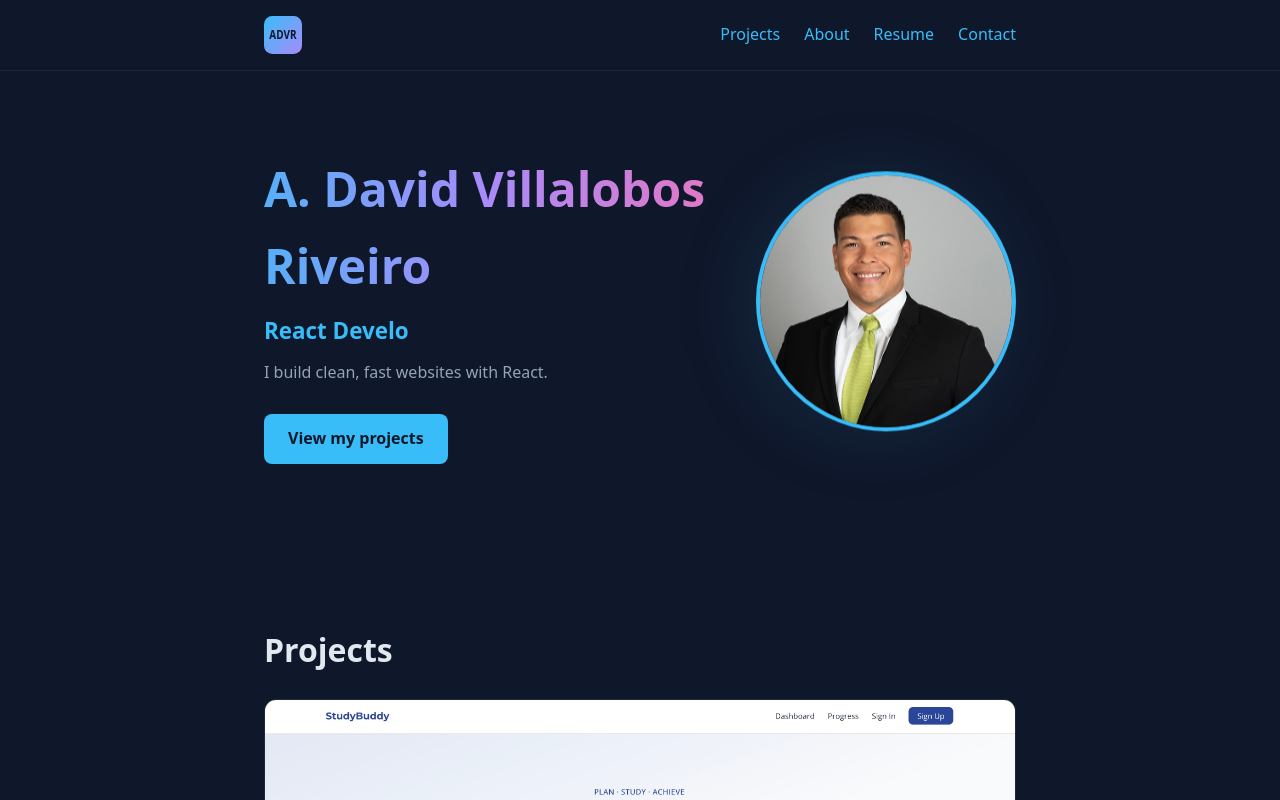
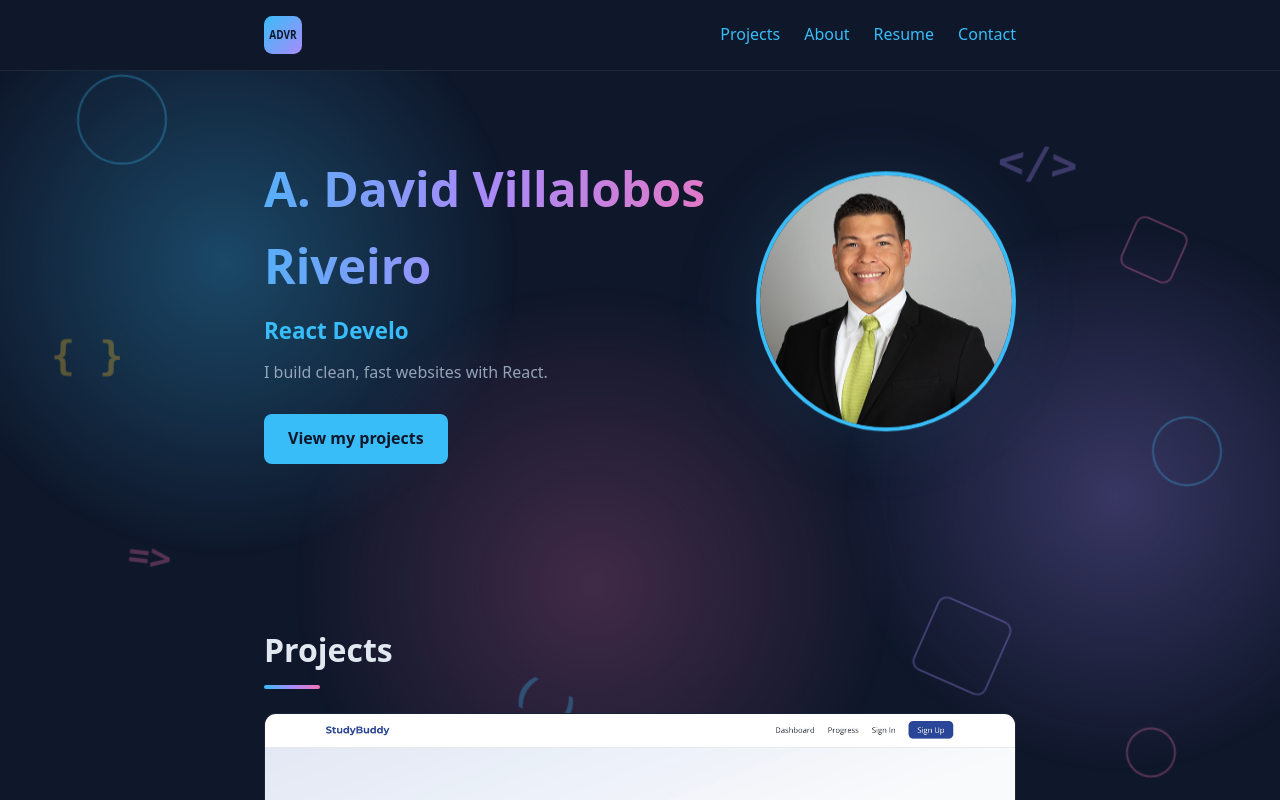
Before and after one commit to adonaivillalobos/adonai_dev, a React (Vite) app: page / in a window 1280 px wide. Shown: the top 800 px of the page. Built offline with nearby package versions, Linux system fonts and the light colour scheme.

Commit message:
New background and design

```diff
--- a/src/App.jsx
+++ b/src/App.jsx
@@ -1,3 +1,4 @@
+import Background from './components/Background'
 import Navbar from './components/Navbar'
 import Hero from './components/Hero'
 import Projects from './components/Projects'
@@ -10,6 +11,7 @@ import Reveal from './components/Reveal'
 function App() {
   return (
     <>
+      <Background />
       <Navbar />
       <main>
         <Hero />
--- /dev/null
+++ b/src/components/Background.jsx
@@ -0,0 +1,44 @@
+const shapes = [
+  { kind: 'ring', top: '10%', left: '6%', size: 90, color: '#38bdf8', dur: 24, delay: 0 },
+  { kind: 'code', text: '</>', top: '18%', left: '78%', size: 44, color: '#a78bfa', dur: 20, delay: -4 },
+  { kind: 'square', top: '30%', left: '88%', size: 56, color: '#f472b6', dur: 28, delay: -8 },
+  { kind: 'code', text: '{ }', top: '42%', left: '4%', size: 40, color: '#fbbf24', dur: 26, delay: -2 },
+  { kind: 'ring', top: '55%', left: '90%', size: 70, color: '#38bdf8', dur: 30, delay: -12 },
+  { kind: 'code', text: '=>', top: '68%', left: '10%', size: 36, color: '#f472b6', dur: 22, delay: -6 },
+  { kind: 'square', top: '78%', left: '72%', size: 80, color: '#a78bfa', dur: 32, delay: -10 },
+  { kind: 'code', text: '( )', top: '88%', left: '40%', size: 38, color: '#38bdf8', dur: 24, delay: -14 },
+  { kind: 'code', text: '+', top: '6%', left: '45%', size: 34, color: '#fbbf24', dur: 18, delay: -3 },
+  { kind: 'ring', top: '92%', left: '88%', size: 50, color: '#f472b6', dur: 26, delay: -9 },
+]
+
+function Background() {
+  return (
+    <div className="bg" aria-hidden="true">
+      <div className="bg-blob b1" />
+      <div className="bg-blob b2" />
+      <div className="bg-blob b3" />
+      <div className="bg-shapes">
+        {shapes.map((shape, index) => {
+          const style = {
+            top: shape.top,
+            left: shape.left,
+            color: shape.color,
+            '--dur': `${shape.dur}s`,
+            '--delay': `${shape.delay}s`,
+            ...(shape.kind === 'code'
+              ? { fontSize: shape.size }
+              : { width: shape.size, height: shape.size }),
+          }
+
+          return (
+            <span key={index} className={`bg-shape ${shape.kind}`} style={style}>
+              {shape.kind === 'code' ? shape.text : null}
+            </span>
+          )
+        })}
+      </div>
+    </div>
+  )
+}
+
+export default Background
--- a/src/index.css
+++ b/src/index.css
@@ -1,3 +1,4 @@
+/* ===== Base ===== */
 * {
   box-sizing: border-box;
   margin: 0;
@@ -36,6 +37,16 @@ h2 {
   margin-bottom: 24px;
 }
 
+h2::after {
+  content: '';
+  display: block;
+  width: 56px;
+  height: 4px;
+  margin-top: 10px;
+  border-radius: 999px;
+  background: linear-gradient(90deg, #38bdf8, #a78bfa, #f472b6);
+}
+
 h3 {
   margin-bottom: 8px;
 }
@@ -54,13 +65,48 @@ a:hover {
   text-decoration: underline;
 }
 
-article {
-  background: #1e293b;
-  padding: 24px;
-  border-radius: 12px;
-  margin-bottom: 16px;
+::selection {
+  background: rgba(56, 189, 248, 0.35);
+  color: #ffffff;
 }
 
+/* ===== Background decorations ===== */
+body::before {
+  content: '';
+  position: fixed;
+  inset: -10%;
+  z-index: -1;
+  pointer-events: none;
+  background:
+    radial-gradient(600px circle at 10% 15%, rgba(56, 189, 248, 0.16), transparent 60%),
+    radial-gradient(500px circle at 90% 35%, rgba(167, 139, 250, 0.16), transparent 60%),
+    radial-gradient(650px circle at 20% 85%, rgba(244, 114, 182, 0.12), transparent 60%),
+    radial-gradient(500px circle at 85% 90%, rgba(56, 189, 248, 0.1), transparent 60%);
+  animation: drift 20s ease-in-out infinite alternate;
+}
+
+@keyframes drift {
+  from {
+    transform: translate3d(0, 0, 0) scale(1);
+  }
+  to {
+    transform: translate3d(-2%, 3%, 0) scale(1.08);
+  }
+}
+
+body::after {
+  content: '';
+  position: fixed;
+  inset: 0;
+  z-index: -1;
+  pointer-events: none;
+  background-image: radial-gradient(rgba(148, 163, 184, 0.2) 1px, transparent 1px);
+  background-size: 28px 28px;
+  -webkit-mask-image: radial-gradient(ellipse at center, #000 30%, transparent 80%);
+  mask-image: radial-gradient(ellipse at center, #000 30%, transparent 80%);
+}
+
+/* ===== Buttons ===== */
 .button {
   display: inline-block;
   background: #38bdf8;
@@ -69,11 +115,13 @@ article {
   border-radius: 8px;
   font-weight: 600;
   margin-top: 16px;
+  transition: transform 0.2s ease, background 0.2s ease;
 }
 
 .button:hover {
   background: #7dd3fc;
   text-decoration: none;
+  transform: translateY(-2px);
 }
 
 .button-outline {
@@ -87,6 +135,19 @@ article {
   color: #0f172a;
 }
 
+button.button {
+  border: none;
+  cursor: pointer;
+  font-size: 1rem;
+  justify-self: start;
+}
+
+.button:disabled {
+  opacity: 0.6;
+  cursor: not-allowed;
+}
+
+/* ===== Navbar ===== */
 .navbar {
   position: sticky;
   top: 0;
@@ -111,55 +172,17 @@ article {
 }
 
 .logo {
+  display: flex;
+  align-items: center;
   font-weight: 700;
   font-size: 1.2rem;
   color: #e2e8f0;
+  transition: transform 0.2s ease;
 }
 
-#about h3 {
-  margin-top: 24px;
-}
-
-.skills,
-.contact-links {
-  display: flex;
-  flex-wrap: wrap;
-  gap: 12px;
-  list-style: none;
-  margin-top: 12px;
-}
-
-.skills li {
-  background: #1e293b;
-  color: #e2e8f0;
-  padding: 6px 14px;
-  border-radius: 999px;
-  font-size: 0.9rem;
-}
-
-.contact-links a {
-  display: inline-block;
-  border: 1px solid #38bdf8;
-  padding: 10px 20px;
-  border-radius: 8px;
-}
-
-.contact-links a:hover {
-  background: #38bdf8;
-  color: #0f172a;
+.logo:hover {
+  transform: scale(1.06);
   text-decoration: none;
-}
-
-.resume-actions {
-  display: flex;
-  flex-wrap: wrap;
-  gap: 12px;
-}
-
-.footer {
-  text-align: center;
-  padding: 32px 24px;
-  border-top: 1px solid #1e293b;
 }
 
 .menu-button {
@@ -171,38 +194,38 @@ article {
   cursor: pointer;
 }
 
-@media (max-width: 600px) {
-  .menu-button {
-    display: block;
-  }
-
-  .navbar .nav-links {
-    display: none;
-    flex-direction: column;
-    gap: 0;
-    position: absolute;
-    top: 100%;
-    left: 0;
-    right: 0;
-    background: #0f172a;
-    border-bottom: 1px solid #1e293b;
-    padding: 8px 24px 16px;
-  }
-
-  .navbar .nav-links.open {
-    display: flex;
-  }
-
-  .navbar .nav-links li a {
-    display: block;
-    padding: 12px 0;
-  }
-}
+/* ===== Hero ===== */
 .hero {
   display: flex;
   align-items: center;
   justify-content: space-between;
   gap: 40px;
+  position: relative;
+  isolation: isolate;
+}
+
+.hero::before {
+  content: '';
+  position: absolute;
+  width: 280px;
+  height: 280px;
+  right: 0;
+  top: 50%;
+  transform: translateY(-50%);
+  background: radial-gradient(circle, rgba(56, 189, 248, 0.35), transparent 70%);
+  filter: blur(40px);
+  z-index: -1;
+  animation: glow 6s ease-in-out infinite;
+}
+
+@keyframes glow {
+  0%,
+  100% {
+    transform: translateY(-50%) scale(1);
+  }
+  50% {
+    transform: translateY(-60%) scale(1.15);
+  }
 }
 
 .hero-img {
@@ -211,29 +234,19 @@ article {
   object-fit: cover;
   border-radius: 50%;
   border: 4px solid #38bdf8;
+  animation: bob 5s ease-in-out infinite;
 }
 
-.skills li {
-  display: inline-flex;
-  align-items: center;
-  gap: 8px;
+@keyframes bob {
+  0%,
+  100% {
+    transform: translateY(0);
+  }
+  50% {
+    transform: translateY(-8px);
+  }
 }
 
-.skills li svg {
-  color: #38bdf8;
-}
-
-@media (max-width: 600px) {
-  .hero {
-    flex-direction: column-reverse;
-    text-align: center;
-  }
-
-  .hero-img {
-    width: 200px;
-    height: 200px;
-  }
-}
 .gradient-text {
   background: linear-gradient(90deg, #38bdf8, #a78bfa, #f472b6, #38bdf8);
   background-size: 200% auto;
@@ -267,61 +280,12 @@ article {
   }
 }
 
-.hero {
-  position: relative;
-  isolation: isolate;
-}
-
-.hero::before {
-  content: '';
-  position: absolute;
-  width: 280px;
-  height: 280px;
-  right: 0;
-  top: 50%;
-  transform: translateY(-50%);
-  background: radial-gradient(circle, rgba(56, 189, 248, 0.35), transparent 70%);
-  filter: blur(40px);
-  z-index: -1;
-  animation: glow 6s ease-in-out infinite;
-}
-
-@keyframes glow {
-  0%,
-  100% {
-    transform: translateY(-50%) scale(1);
-  }
-  50% {
-    transform: translateY(-60%) scale(1.15);
-  }
-}
-
-.hero-img {
-  animation: bob 5s ease-in-out infinite;
-}
-
-@keyframes bob {
-  0%,
-  100% {
-    transform: translateY(0);
-  }
-  50% {
-    transform: translateY(-8px);
-  }
-}
-
-.reveal {
-  opacity: 0;
-  transform: translateY(32px);
-  transition: opacity 0.7s ease, transform 0.7s ease;
-}
-
-.reveal.visible {
-  opacity: 1;
-  transform: none;
-}
-
+/* ===== Cards (projects) ===== */
 article {
+  background: linear-gradient(145deg, #1e293b, #172033);
+  padding: 24px;
+  border-radius: 12px;
+  margin-bottom: 16px;
   border: 1px solid transparent;
   transition: transform 0.3s ease, box-shadow 0.3s ease, border-color 0.3s ease;
 }
@@ -332,46 +296,6 @@ article:hover {
   box-shadow: 0 12px 30px rgba(56, 189, 248, 0.15);
 }
 
-.skills li {
-  transition: transform 0.2s ease, background 0.2s ease;
-}
-
-.skills li:hover {
-  transform: translateY(-3px);
-  background: #334155;
-}
-
-.button {
-  transition: transform 0.2s ease, background 0.2s ease;
-}
-
-.button:hover {
-  transform: translateY(-2px);
-}
-
-@media (prefers-reduced-motion: reduce) {
-  *,
-  *::before,
-  *::after {
-    animation: none !important;
-    transition: none !important;
-  }
-
-  .reveal {
-    opacity: 1;
-    transform: none;
-  }
-}
-.logo {
-  display: flex;
-  align-items: center;
-  transition: transform 0.2s ease;
-}
-
-.logo:hover {
-  transform: scale(1.06);
-  text-decoration: none;
-}
 .project-card {
   padding: 0;
   overflow: hidden;
@@ -411,10 +335,31 @@ article:hover {
   border-radius: 999px;
 }
 
+.tags li:nth-child(3n + 1) {
+  color: #38bdf8;
+  background: rgba(56, 189, 248, 0.12);
+}
+
+.tags li:nth-child(3n + 2) {
+  color: #a78bfa;
+  background: rgba(167, 139, 250, 0.12);
+}
+
+.tags li:nth-child(3n) {
+  color: #f472b6;
+  background: rgba(244, 114, 182, 0.12);
+}
+
 .coming-soon {
   color: #64748b;
   font-size: 0.9rem;
 }
+
+/* ===== About / skills ===== */
+#about h3 {
+  margin-top: 24px;
+}
+
 .skill-category {
   margin-top: 20px;
   color: #94a3b8;
@@ -423,3 +368,318 @@ article:hover {
   text-transform: uppercase;
   letter-spacing: 0.08em;
 }
+
+.skills,
+.contact-links {
+  display: flex;
+  flex-wrap: wrap;
+  gap: 12px;
+  list-style: none;
+  margin-top: 12px;
+}
+
+.skills li {
+  display: inline-flex;
+  align-items: center;
+  gap: 8px;
+  background: #1e293b;
+  color: #e2e8f0;
+  padding: 6px 14px;
+  border-radius: 999px;
+  font-size: 0.9rem;
+  transition: transform 0.2s ease, background 0.2s ease;
+}
+
+.skills li:hover {
+  transform: translateY(-3px);
+  background: #334155;
+}
+
+.skills li svg {
+  color: #38bdf8;
+}
+
+#about > div:nth-of-type(1) .skills li svg {
+  color: #38bdf8;
+}
+
+#about > div:nth-of-type(2) .skills li svg {
+  color: #a78bfa;
+}
+
+#about > div:nth-of-type(3) .skills li svg {
+  color: #f472b6;
+}
+
+#about > div:nth-of-type(4) .skills li svg {
+  color: #fbbf24;
+}
+
+/* ===== Resume ===== */
+.resume-actions {
+  display: flex;
+  flex-wrap: wrap;
+  gap: 12px;
+}
+
+/* ===== Contact ===== */
+.contact-form {
+  display: grid;
+  gap: 16px;
+  max-width: 560px;
+  margin-top: 24px;
+}
+
+.contact-form label {
+  display: flex;
+  flex-direction: column;
+  gap: 6px;
+  color: #94a3b8;
+  font-size: 0.9rem;
+}
+
+.contact-form input,
+.contact-form textarea {
+  background: #1e293b;
+  border: 1px solid #334155;
+  color: #e2e8f0;
+  padding: 12px;
+  border-radius: 8px;
+  font: inherit;
+  transition: border-color 0.2s ease, box-shadow 0.2s ease;
+}
+
+.contact-form input:focus,
+.contact-form textarea:focus {
+  outline: none;
+  border-color: #38bdf8;
+  box-shadow: 0 0 0 3px rgba(56, 189, 248, 0.2);
+}
+
+.contact-form textarea {
+  resize: vertical;
+}
+
+.contact-form .hp {
+  position: absolute;
+  left: -9999px;
+  opacity: 0;
+  height: 0;
+  width: 0;
+}
+
+.form-status {
+  margin: 0;
+}
+
+.form-status.success {
+  color: #4ade80;
+}
+
+.form-status.error {
+  color: #f87171;
+}
+
+.contact-links {
+  margin-top: 32px;
+}
+
+.contact-links a {
+  display: inline-block;
+  border: 1px solid #38bdf8;
+  padding: 10px 20px;
+  border-radius: 8px;
+}
+
+.contact-links a:hover {
+  background: #38bdf8;
+  color: #0f172a;
+  text-decoration: none;
+}
+
+/* ===== Footer ===== */
+.footer {
+  text-align: center;
+  padding: 32px 24px;
+  border-top: 1px solid;
+  border-image: linear-gradient(90deg, transparent, #38bdf8, #a78bfa, transparent) 1;
+}
+
+/* ===== Scroll reveal ===== */
+.reveal {
+  opacity: 0;
+  transform: translateY(32px);
+  transition: opacity 0.7s ease, transform 0.7s ease;
+}
+
+.reveal.visible {
+  opacity: 1;
+  transform: none;
+}
+
+/* ===== Mobile ===== */
+@media (max-width: 600px) {
+  .menu-button {
+    display: block;
+  }
+
+  .navbar .nav-links {
+    display: none;
+    flex-direction: column;
+    gap: 0;
+    position: absolute;
+    top: 100%;
+    left: 0;
+    right: 0;
+    background: #0f172a;
+    border-bottom: 1px solid #1e293b;
+    padding: 8px 24px 16px;
+  }
+
+  .navbar .nav-links.open {
+    display: flex;
+  }
+
+  .navbar .nav-links li a {
+    display: block;
+    padding: 12px 0;
+  }
+
+  .hero {
+    flex-direction: column-reverse;
+    text-align: center;
+  }
+
+  .hero-img {
+    width: 200px;
+    height: 200px;
+  }
+}
+
+/* ===== Reduced motion ===== */
+@media (prefers-reduced-motion: reduce) {
+  *,
+  *::before,
+  *::after {
+    animation: none !important;
+    transition: none !important;
+  }
+
+  .reveal {
+    opacity: 1;
+    transform: none;
+  }
+}
+/* ===== New animated background ===== */
+
+/* Turns off the old dot grid and glow from earlier */
+body::before,
+body::after {
+  content: none;
+}
+
+.bg {
+  position: fixed;
+  inset: 0;
+  z-index: -1;
+  overflow: hidden;
+  pointer-events: none;
+}
+
+.bg-blob {
+  position: absolute;
+  border-radius: 50%;
+  will-change: transform;
+}
+
+.bg-blob.b1 {
+  width: 620px;
+  height: 620px;
+  top: -10%;
+  left: -10%;
+  background: radial-gradient(circle, rgba(56, 189, 248, 0.3), transparent 65%);
+  animation: float-a 22s ease-in-out infinite alternate;
+}
+
+.bg-blob.b2 {
+  width: 560px;
+  height: 560px;
+  top: 25%;
+  right: -12%;
+  background: radial-gradient(circle, rgba(167, 139, 250, 0.28), transparent 65%);
+  animation: float-b 26s ease-in-out infinite alternate;
+}
+
+.bg-blob.b3 {
+  width: 640px;
+  height: 640px;
+  bottom: -15%;
+  left: 20%;
+  background: radial-gradient(circle, rgba(244, 114, 182, 0.22), transparent 65%);
+  animation: float-c 30s ease-in-out infinite alternate;
+}
+
+@keyframes float-a {
+  from {
+    transform: translate(0, 0) scale(1);
+  }
+  to {
+    transform: translate(18vw, 22vh) scale(1.2);
+  }
+}
+
+@keyframes float-b {
+  from {
+    transform: translate(0, 0) scale(1.1);
+  }
+  to {
+    transform: translate(-22vw, 16vh) scale(0.9);
+  }
+}
+
+@keyframes float-c {
+  from {
+    transform: translate(0, 0) scale(1);
+  }
+  to {
+    transform: translate(14vw, -20vh) scale(1.25);
+  }
+}
+
+.bg-shape {
+  position: absolute;
+  opacity: 0.3;
+  animation: spin-float var(--dur, 24s) ease-in-out infinite alternate;
+  animation-delay: var(--delay, 0s);
+}
+
+.bg-shape.ring {
+  border: 2px solid currentColor;
+  border-radius: 50%;
+}
+
+.bg-shape.square {
+  border: 2px solid currentColor;
+  border-radius: 10px;
+}
+
+.bg-shape.code {
+  font-family: ui-monospace, 'SF Mono', Menlo, monospace;
+  font-weight: 700;
+  line-height: 1;
+}
+
+@keyframes spin-float {
+  from {
+    transform: translateY(0) rotate(0deg);
+  }
+  to {
+    transform: translateY(-34px) rotate(45deg);
+  }
+}
+
+@media (max-width: 600px) {
+  .bg-shapes .bg-shape:nth-child(even) {
+    display: none;
+  }
+}
```
